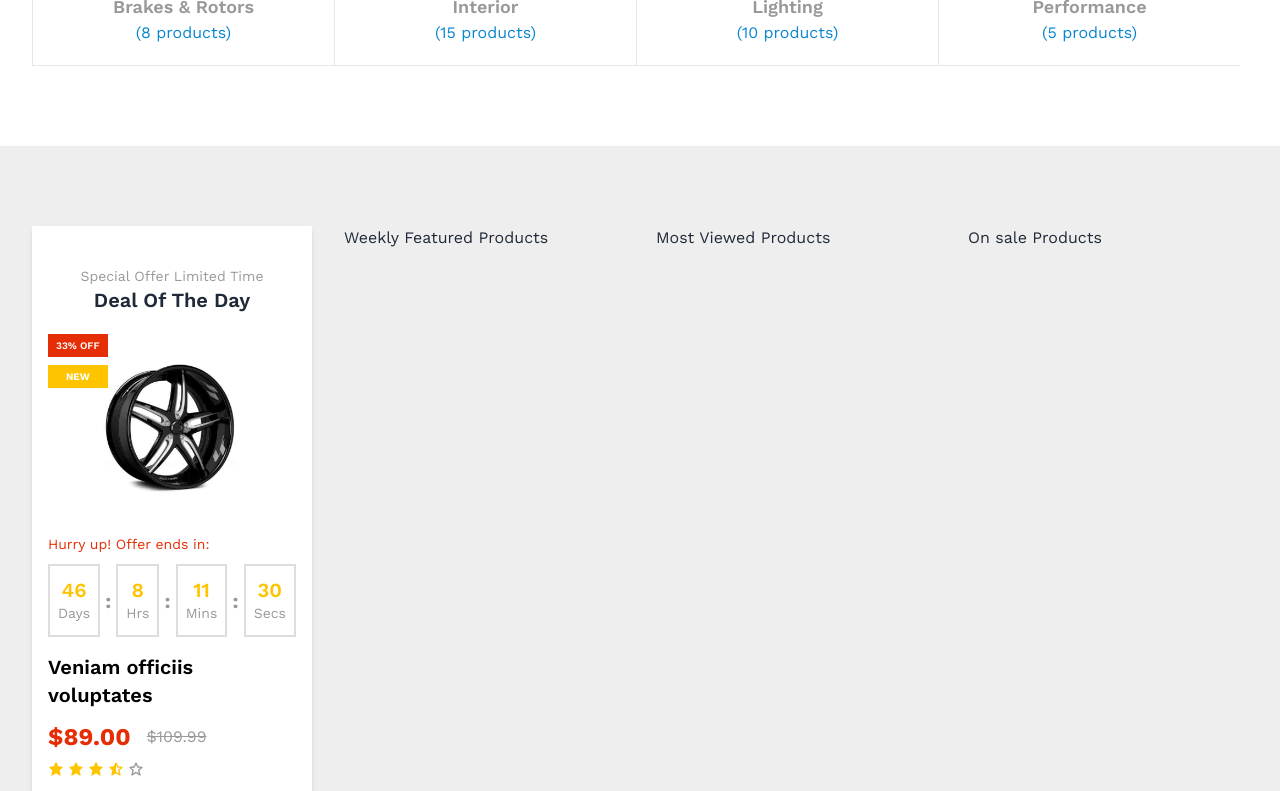
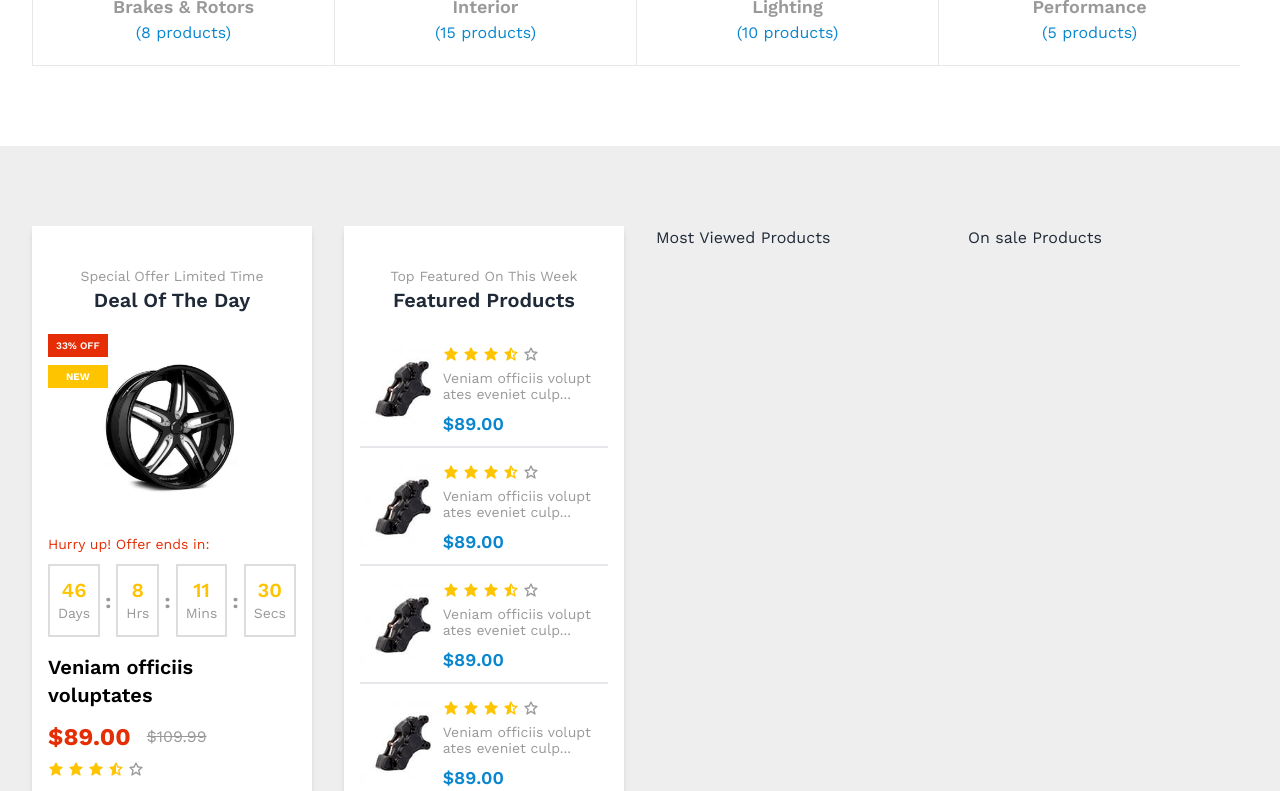
Before and after one commit to shahjalalhazari/Uren-Car-Accessories-Shop, a Next.js app: page / in a window 1280 px wide. Shown: the part 2000-2791 px from the top of the page. Built offline with nearby package versions, Linux system fonts and the light colour scheme.

Commit message:
Weekly Featured Products card of Featured Products section added.

```diff
--- a/src/components/HomePage/home-page.css
+++ b/src/components/HomePage/home-page.css
@@ -157,4 +157,30 @@
 
 /* ######################### */
 
+/* Weekly Featured Product Card */
+.weekly-product-single-card {
+    @apply grid grid-cols-3 items-center py-2 border-b-2
+}
+
+.weekly-product-single-card:hover {
+    @apply shadow-md
+}
+
+.weekly-product-single-card:last-child {
+    @apply border-none
+}
+
+.weekly-product-name {
+    @apply text-[#999] leading-4 my-2 text-sm
+}
+
+.weekly-product-name:hover {
+    @apply text-secondary;
+}
+
+.weekly-product-price {
+    @apply text-[#0886cf] text-lg font-semibold;
+}
+
+/* ############################### */
 /* ----------------------------- */
--- a/src/components/HomePage/sections/featuredProducts/components/cards/WeeklyFeaturedProducts.jsx
+++ b/src/components/HomePage/sections/featuredProducts/components/cards/WeeklyFeaturedProducts.jsx
@@ -1,11 +1,25 @@
 import React from 'react';
+import CardTitle from "../CardTitle";
+import FeaturedSingleProductCard from "@/components/shared/cards/FeaturedSingleProductCard";
 
 const WeeklyFeaturedProducts = () => {
-    return (
-        <div>
-            Weekly Featured Products
-        </div>
-    );
+  return (
+    <div className="card-container max-h-[95vh]">
+      {/* Card Heading */}
+      <CardTitle
+        heading={"Featured Products"}
+        subHeading={"Top Featured On This Week"}
+      />
+
+      {/* All Weekly Featured Products List */}
+      <div className="h-[76vh] overflow-y-auto mt-4">
+        {/* REPLACE */}
+        {[...Array(10)].map((_, index) => (
+          <FeaturedSingleProductCard key={index} />
+        ))}
+      </div>
+    </div>
+  );
 };
 
 export default WeeklyFeaturedProducts;
--- /dev/null
+++ b/src/components/shared/cards/FeaturedSingleProductCard.jsx
@@ -0,0 +1,39 @@
+import Image from 'next/image';
+import Link from 'next/link';
+import React from 'react';
+import ProductRating from '../ProductRating';
+
+const FeaturedSingleProductCard = () => {
+  const truncateText = (text, maxLength) => {
+    return text.length > maxLength ? `${text.slice(0, maxLength)}...` : text;
+  };
+    return (
+      <div className="weekly-product-single-card">
+        {/* REPLACE */}
+        <Link href={"/"}>
+          <Image
+            src={`/images/product/small-size/3.jpg`}
+            width={"120"}
+            height={"120"}
+            alt={`Product 1`}
+            className="w-full h-auto"
+          />
+        </Link>
+        <div className="col-span-2">
+          <ProductRating rating={3.5} />
+          {/* REPLACE */}
+          <Link href={"/"}>
+            <h3 className="weekly-product-name">
+              {truncateText(
+                "Veniam officiis volupt ates eveniet culpaqui saepe.",
+                40
+              )}
+            </h3>
+          </Link>
+          <h2 className="weekly-product-price">$89.00</h2>
+        </div>
+      </div>
+    );
+};
+
+export default FeaturedSingleProductCard;
```
